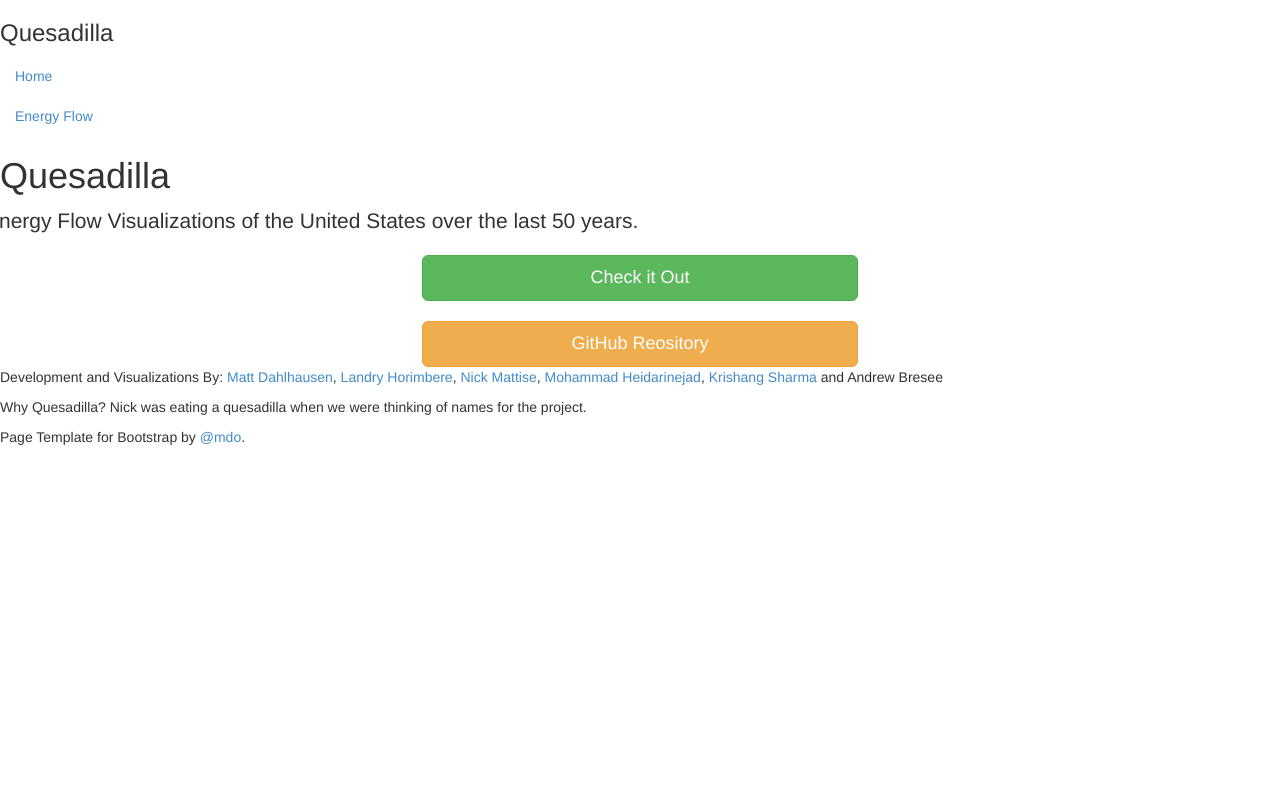
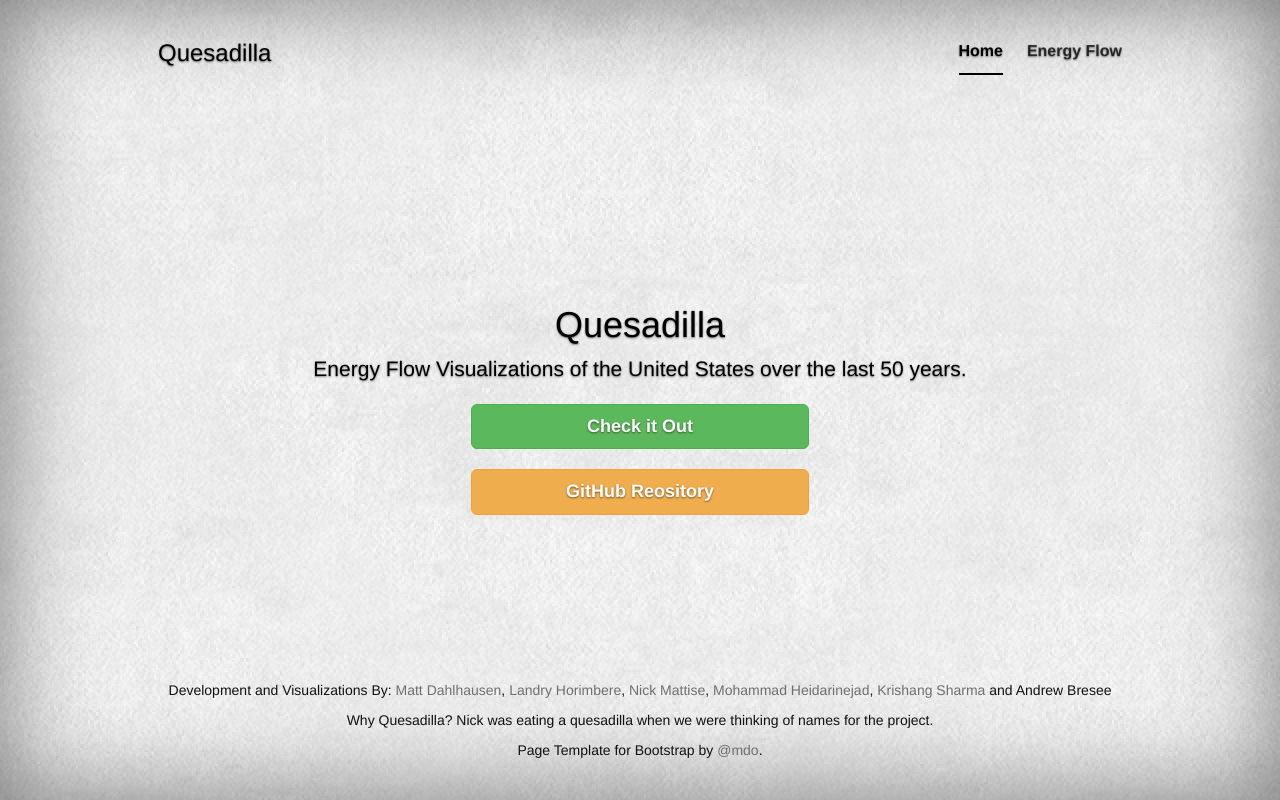
Before and after one commit to mdahlhausen/quesadilla, a website: page index.html in a window 1280 px wide. Drawn offline with Linux system fonts and the light colour scheme.

Commit message:
update css link

```diff
--- a/index.html
+++ b/index.html
@@ -14,7 +14,7 @@
     <link href="public/libs/bootstrap/dist/css/bootstrap.min.css" rel="stylesheet">
 
     <!-- Custom styles for this template -->
-    <link href="style.css" rel="stylesheet">
+    <link href="page-style.css" rel="stylesheet">
 
 </head>
 
```
